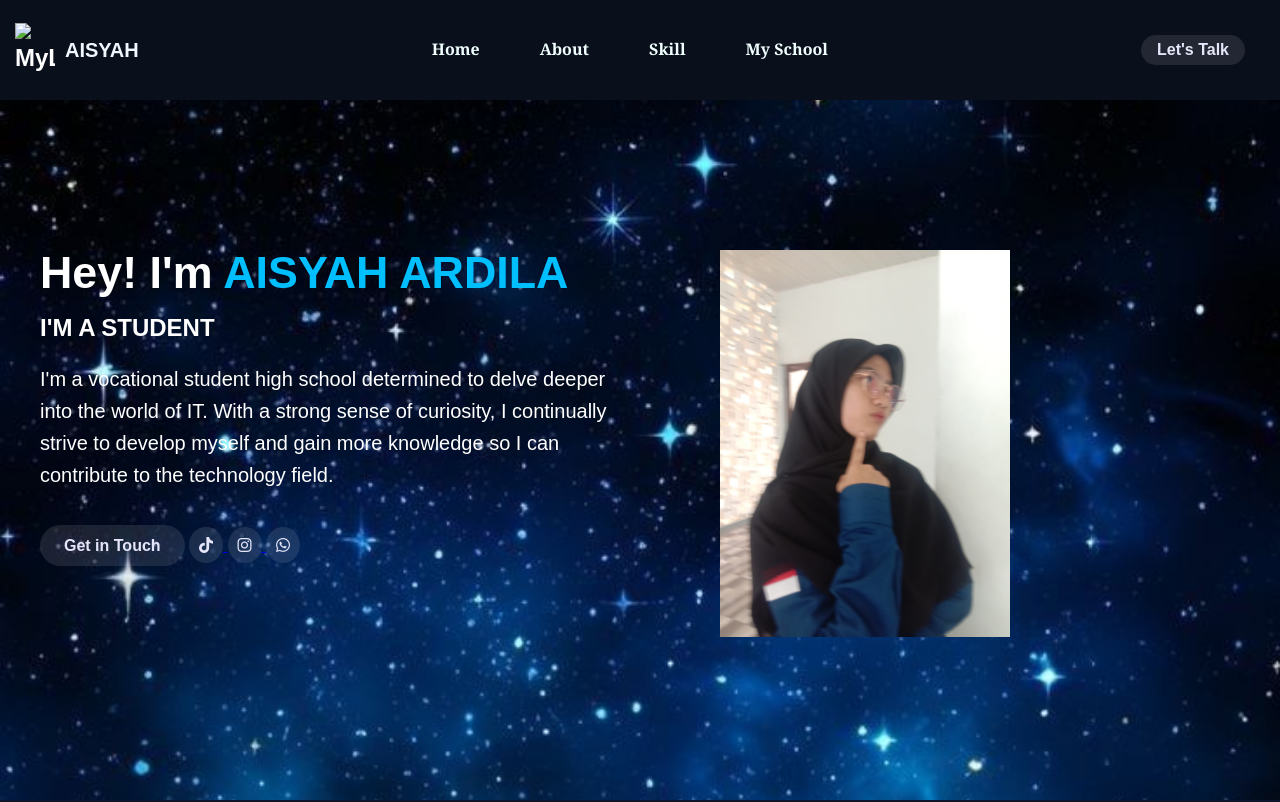
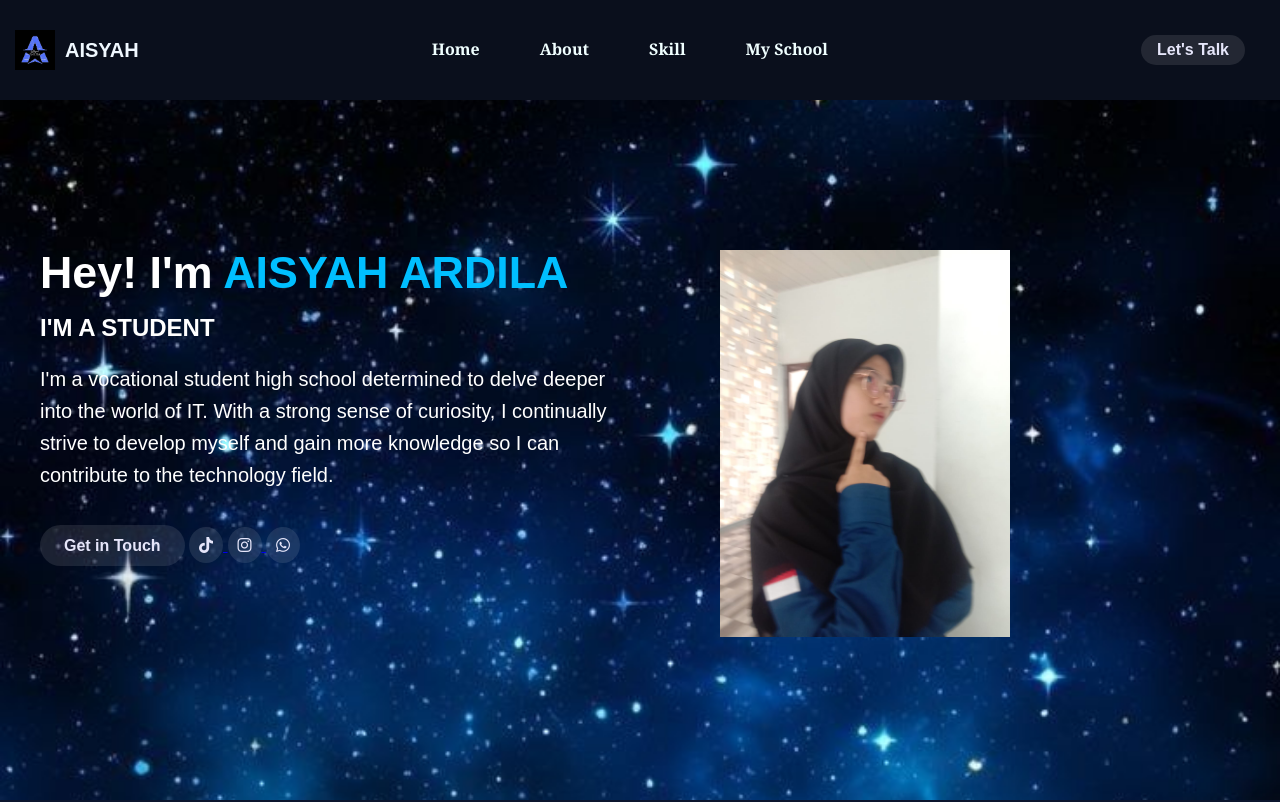
Before and after one commit to aisyahardila159-prog/aisyahardila.github.io, a plain HTML site: page index.html in a window 1280 px wide. Shown: the top 802 px of the page. Drawn offline with Linux system fonts and the light colour scheme; files whose address does not match are found by name.

Commit message:
Update index.html

```diff
--- a/index.html
+++ b/index.html
@@ -12,7 +12,7 @@
   <header style="position: fixed;">
     <nav>
       <div class="logo">
-        <img src="images/MyLogo.jpg" width="50px" height="50px"alt="MyLogo" class="logo-img" />
+        <img src="/MyLogo.jpg" width="50px" height="50px"alt="MyLogo" class="logo-img" />
         <span class="name">AISYAH</span>
       </div>
         <ul class="nav-links">
@@ -127,4 +127,5 @@
 </footer>
 
 </body>
+
 </html>
```
